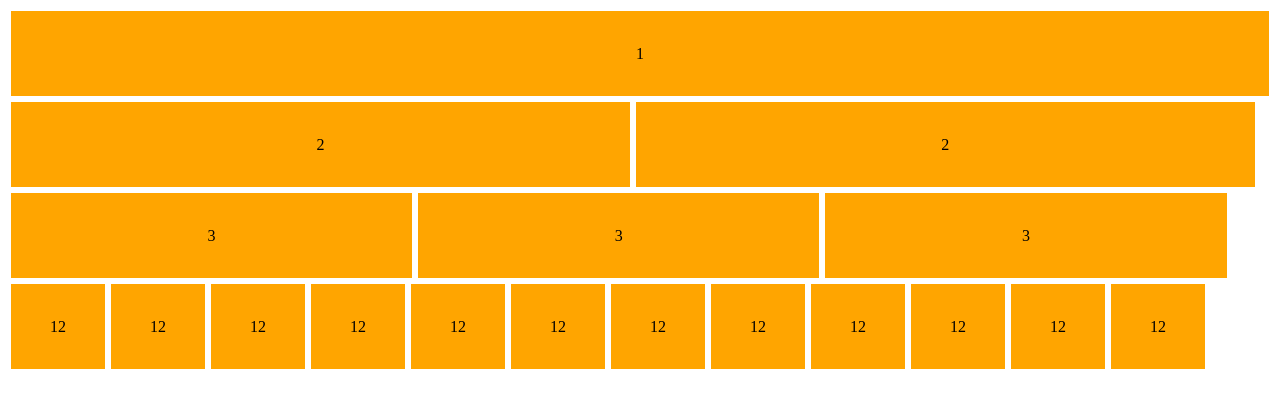
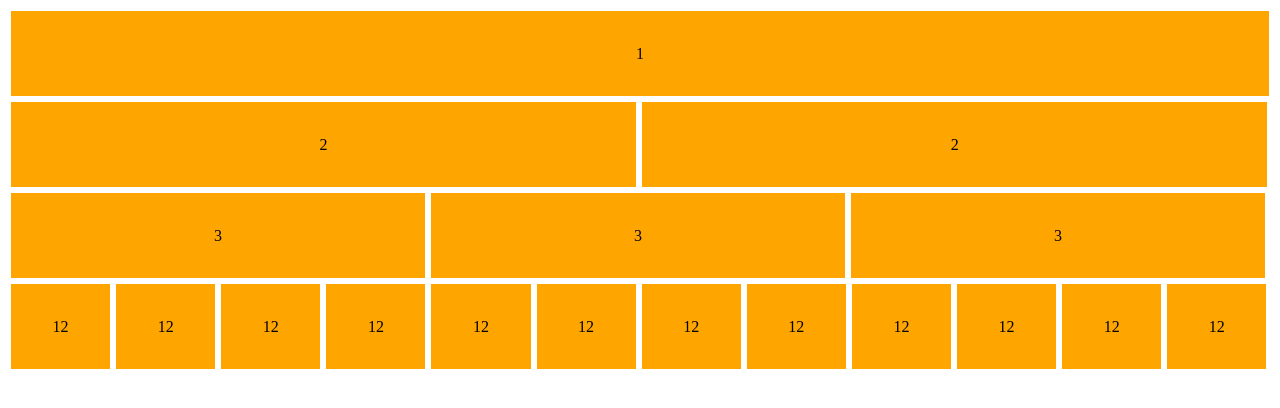
Before and after one commit to AmiralOcto/exo-flex2, a plain HTML site: page index.html in a window 1280 px wide. Drawn offline with Linux system fonts and the light colour scheme.

Commit message:
Better-but

```diff
--- a/css/style.css
+++ b/css/style.css
@@ -24,16 +24,16 @@
 
 .c2 {
     display: flex;
-    width: 46vw;
+    width: 46.5vw;
 
 }
 
 .c3 {
     display: flex;
-    width: 29vw;
+    width: 30vw;
 }
 
 .c12 {
     display: flex;
-width: 5vw;
+width: 5.4vw;
 }
```
